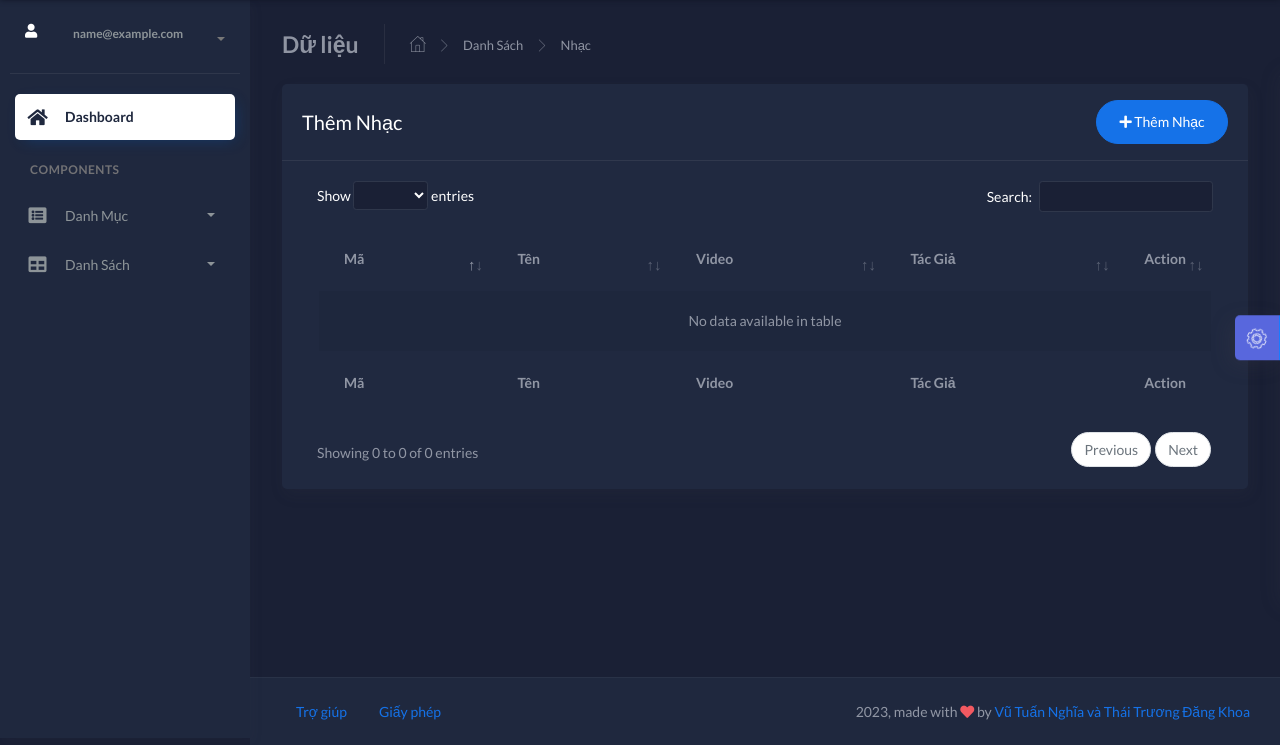
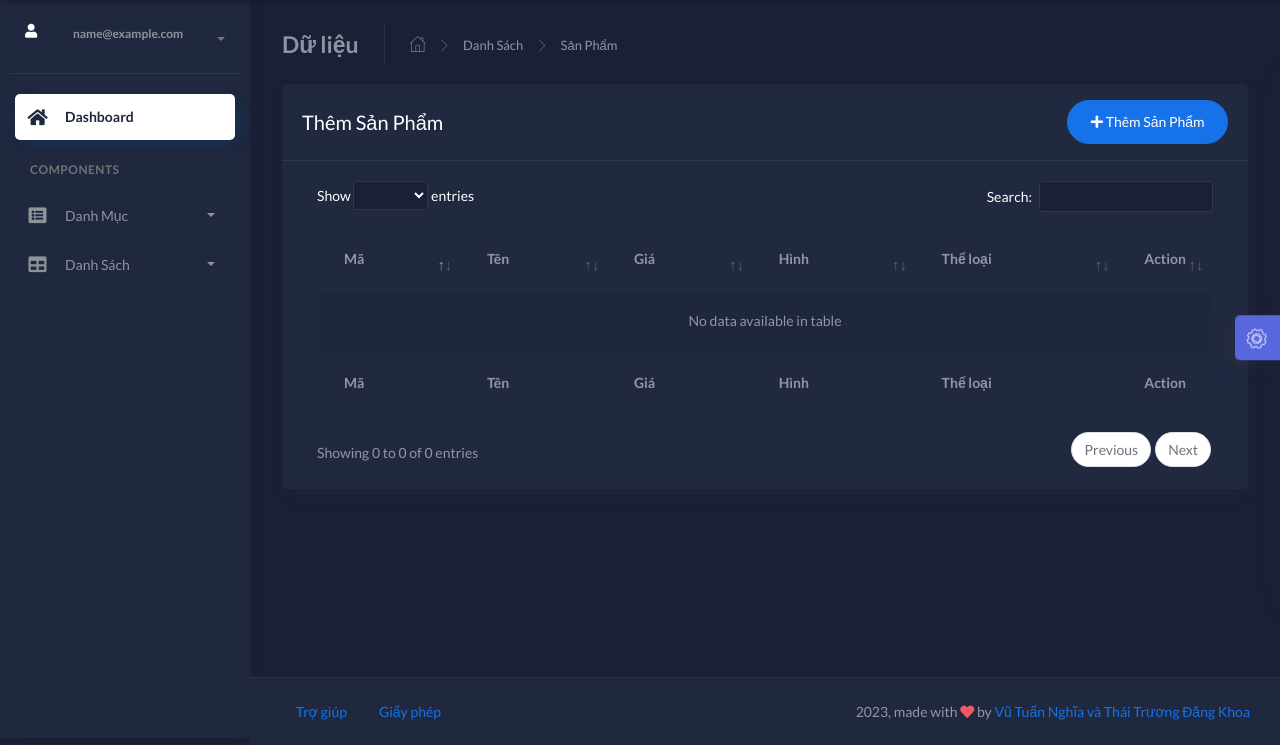
Before and after one commit to haolenhat/DoAnMNMthayBang, a PHP site: template 1/1/admin/views/nhac/nhac.php in a window 1280 px wide. Shown: the part 62-807 px from the top of the page. Run offline with PHP 8.4, Linux system fonts and the light colour scheme; the template is opened without the code that fills it, so the values that code supplies are empty; the visitor is signed in with stand-in values (Sample User, id 1); some libraries are stand-ins or nearby versions.

Commit message:
loi thieu cot hinh anh

```diff
--- a/1/1/admin/views/nhac/nhac.php
+++ b/1/1/admin/views/nhac/nhac.php
@@ -38,7 +38,7 @@
                     <i class="flaticon-right-arrow"></i>
                 </li>
                 <li class="nav-item">
-                    <a href="#">Nhạc</a>
+                    <a href="#">Sản Phẩm</a>
                 </li>
             </ul>
     </div>
@@ -47,26 +47,25 @@
                             <div class="card">
                                 <div class="card-header">
                                     <div class="d-flex align-items-center">
-                                        <h4 class="card-title">Thêm Nhạc</h4>
+                                        <h4 class="card-title">Thêm Sản Phẩm</h4>
                                         <button class="btn btn-primary btn-round ml-auto" data-toggle="modal" data-target="#addRowModal">
                                             <i class="fa fa-plus"></i>
-                                            Thêm Nhạc
+                                            Thêm Sản Phẩm
                                         </button>
                                     </div>
                                 </div>
                                 <div class="card-body">
                                     <!-- Modal -->
-                                    <section class="section">
                                         <div class="modal fade" id="addRowModal" tabindex="-1" role="dialog" aria-hidden="true">
                                         <div class="modal-dialog" role="document">
-                                            <form action="index.php?controller=nhaccontroller&action=them" method="POST" enctype="multipart/form-data">
+                                            <form action="index.php?controller=sanphamcontroller&action=them" method="POST" enctype="multipart/form-data">
                                             <div class="modal-content">
                                                 <div class="modal-header no-bd">
                                                     <h5 class="modal-title">
                                                         <span class="fw-mediumbold">
                                                         Thêm</span>
                                                         <span class="fw-light">
-                                                            đĩa nhạc
+                                                            sản phẩm
                                                         </span>
                                                     </h5>
                                                     <button type="button" class="close" data-dismiss="modal" aria-label="Close">
@@ -79,47 +78,71 @@
                                                         <div class="row">
                                                             <div class="col-md-6 pr-0">
                                                                 <div class="form-group form-group-default">
-                                                                    <label>Mã nhạc</label>
-                                                                    <input name="id_nhac" type="text" class="form-control" placeholder="điền mã" required="required">
+                                                                    <label>Mã đĩa nhạc</label>
+                                                                    <input name="id_dianhac" type="text" class="form-control" placeholder="điền mã" required="required">
                                                                 </div>
                                                             </div>
                                                             <div class="col-md-6 pr-0">
                                                                 <div class="form-group form-group-default">
-                                                                    <label>Tên nhạc</label>
-                                                                    <input name="tennhac" type="text" class="form-control" placeholder="điền tên" required="required">
+                                                                    <label>Tên đĩa nhạc</label>
+                                                                    <input name="tendianhac" type="text" class="form-control" placeholder="điền tên" required="required">
+                                                                </div>
+                                                            </div>
+                                                            <div class="col-md-12 pr-0">
+                                                                <div class="form-group form-group-default">
+                                                                    <label>Mô tả</label>
+                                                                    <script src="ckeditor/ckeditor.js"></script>
+                                                                    <textarea id="mota" name="mota" type="text" class="form-control" cols="30" rows="4">
+                                                                    </textarea required="required">
+                                                                    <script type="text/javascript">CKEDITOR.replace( 'mota'); </script>
                                                                 </div>
                                                             </div>
                                                             <div class="col-md-6 pr-0">
                                                                 <div class="form-group form-group-default">
-                                                                    <label>Tác Giả</label>
-                                                                    <input name="tentacgia" type="text" class="form-control" placeholder="điền tên tác giả" required="required">
+                                                                    <label>Giá</label>
+                                                                    <input name="gia" type="number" class="form-control" placeholder="thêm giá tiền" required="required">
                                                                 </div>
                                                             </div>
                                                             <div class="col-md-6 pr-0">
                                                                 <div class="form-group form-group-default">
-                                                                    <label>Video</label>
-                                                                    <input multiple type="file" name ="video" class="form-control" required="required">
+                                                                    <label>Hình</label>
+                                                                    <input name="hinh" type="file" class="form-control" required="required">
+                                                                </div>
+                                                            </div>
+                                                            <div class="col-md-6 pr-0">
+                                                                <div class="form-group form-group-default">
+                                                                    <select name="id_theloai">
+                                                                        <option>Thể Loại</option>
+                                                                        <?php
+                                                                        foreach($dataTL as $arr)
+                                                                        {
+                                                                        ?>
+                                                                        <option value="<?php echo $arr['id_theloai']?>"><?php echo $arr['tentheloai']?></option>
+                                                                        <?php
+                                                                        }
+                                                                        ?>
+                                                                    </select>
                                                                 </div>
                                                             </div>
                                                         </div>
                                                 </div>
                                                 <div class="modal-footer no-bd">
-                                                    <button type="submit" id="addRowButton" class="btn btn-primary" value = "Upload File">Thêm</button>
+                                                    <button type="submit" id="addRowButton" class="btn btn-primary">Thêm</button>
                                                     <button type="button" class="btn btn-danger" data-dismiss="modal">Thoát</button>
                                                 </div>
                                             </div>
                                         </form>
                                         </div>
                                     </div>
-                                </section>
                                     <div class="table-responsive">
                                         <table id="add-row" class="display table table-striped table-hover" >
                                             <thead>
                                                 <tr>
                                                     <th>Mã</th>
                                                     <th>Tên</th>
-                                                    <th>Video</th>
-                                                    <th>Tác Giả</th>
+                                                    <th>Giá</th>
+                                                    <th>Hình</th>
+                                                    <th>Thể loại</th>
                                                     <th style="width: 10%">Action</th>
                                                 </tr>
                                             </thead>
@@ -127,8 +150,9 @@
                                                 <tr>
                                                     <th>Mã</th>
                                                     <th>Tên</th>
-                                                    <th>Video</th>
-                                                    <th>Tác Giả</th>
+                                                    <th>Giá</th>
+                                                    <th>Hình</th>
+                                                    <th>Thể loại</th>
                                                     <th>Action</th>
                                                 </tr>
                                             </tfoot>
@@ -137,16 +161,17 @@
                                                     foreach ($data as $tl) {
                                                     ?>
                                                     <tr>
-                                                        <td><?php echo $tl['id_nhac']?></td>
-                                                        <td><?php echo $tl['tennhac']?></td>
-                                                        <td><?php echo $tl['video']?></td>
-                                                        <td><?php echo $tl['tentacgia']?></td>
+                                                        <td><?php echo $tl['id_dianhac']?></td>
+                                                        <td><?php echo $tl['tendianhac']?></td>
+                                                        <td><?php echo chuyentien($tl['gia'])?></td>
+                                                        <td><img src="views/assets/img/<?php echo $tl['hinh']?>" style="height: 50px; width: 40px;"></td>
+                                                        <td><?php echo $tl['id_theloai']?></td>
                                                         <td>
                                                             <div class="form-button-action">
-                                                                <button type="button" title="" class="btn btn-link btn-primary btn-lg" data-original-title="Edit Task"><a href="index.php?controller=nhaccontroller&action=sua&id=<?php echo $tl['id_nhac']?>">
+                                                                <button type="button" title="" class="btn btn-link btn-primary btn-lg" data-original-title="Edit Task"><a href="index.php?controller=sanphamcontroller&action=sua&id=<?php echo $tl['id_dianhac']?>">
                                                                     <i class="fa fa-edit"></i> edit
                                                                 </button></a>
-                                                                <button type="submit" data-toggle="tooltip" title="" class="btn btn-link btn-danger" data-original-title="Remove"><a href="index.php?controller=nhaccontroller&action=delete&id=<?php echo $tl['id_nhac']?>">
+                                                                <button type="submit" data-toggle="tooltip" title="" class="btn btn-link btn-danger" data-original-title="Remove"><a href="index.php?controller=sanphamcontroller&action=delete&id=<?php echo $tl['id_dianhac']?>">
                                                                 <i class="fa fa-times"></i> delete</a>
                                                                 </button>
 
@@ -272,6 +297,7 @@
     <!-- Atlantis DEMO methods, don't include it in your project! -->
     <script src="./views/assets/js/setting-demo.js"></script>
     <script src="./views/assets/js/demo.js"></script>
+    <script src="./ckeditor/ckeditor.js"></script>
     <script >
         $(document).ready(function() {
             $('#basic-datatables').DataTable({
```
